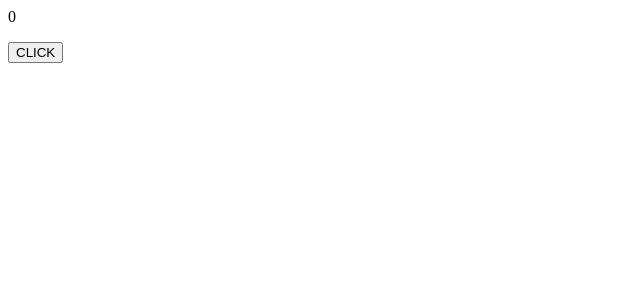
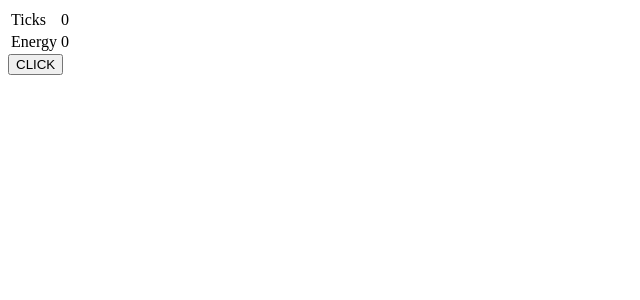
Before and after one commit to MrHen/incremental-time-loop, a React app: page / in a window 1280 px wide. Shown: the top 300 px of the page, without its empty margins (0-640 px from the left). Built offline with nearby package versions, Linux system fonts and the light colour scheme.

Commit message:
Use multiple containers

```diff
--- a/src/actions/index.ts
+++ b/src/actions/index.ts
@@ -1,5 +1,6 @@
 export enum MaterialActions {
   AddEnergy = "ADD_ENERGY",
+  AddTick = "ADD_TICK",
 }
 
 export const addEnergy = (amount: number = 1) => {
@@ -8,3 +9,10 @@ export const addEnergy = (amount: number = 1) => {
     type: MaterialActions.AddEnergy,
   };
 };
+
+export const addTick = (amount: number = 1) => {
+  return {
+    amount,
+    type: MaterialActions.AddTick,
+  };
+};
--- a/src/components/Counter.tsx
+++ b/src/components/Clicker.tsx
@@ -1,20 +1,18 @@
 import * as PropTypes from "prop-types";
 import * as React from "react";
 
-export interface ICounterProps {
+export interface IClickerProps {
   onClick: any;
-  value: number;
 }
 
-export class Counter extends React.Component<ICounterProps, any> {
+export class Clicker extends React.Component<IClickerProps, any> {
   public render() {
     return (
       <div>
-        <p>{this.props.value}</p>
         <button onClick={this.props.onClick}>CLICK</button>
       </div>
     );
   }
 }
 
-export default Counter;
+export default Clicker;
--- /dev/null
+++ b/src/components/Scoreboard.tsx
@@ -0,0 +1,28 @@
+import * as PropTypes from "prop-types";
+import * as React from "react";
+
+export interface IScoreboardProps {
+  ticks: number;
+  energy: number;
+}
+
+export class Scoreboard extends React.Component<IScoreboardProps, any> {
+  public render() {
+    return (
+      <table>
+        <tbody>
+          <tr>
+            <td>Ticks</td>
+            <td>{this.props.ticks}</td>
+          </tr>
+          <tr>
+            <td>Energy</td>
+            <td>{this.props.energy}</td>
+          </tr>
+        </tbody>
+      </table>
+    );
+  }
+}
+
+export default Scoreboard;
--- /dev/null
+++ b/src/containers/App.tsx
@@ -0,0 +1,19 @@
+import * as React from "react";
+import { connect } from "react-redux";
+
+import { addEnergy } from "../actions";
+import { IState } from "../reducers";
+
+import Clicker from "./Clicker";
+import Scoreboard from "./Scoreboard";
+
+const App = () => {
+  return (
+    <div>
+      <Scoreboard />
+      <Clicker />
+    </div>
+  );
+};
+
+export default connect()(App);
--- /dev/null
+++ b/src/containers/Clicker.ts
@@ -0,0 +1,14 @@
+import { connect, Dispatch } from "react-redux";
+
+import { addEnergy } from "../actions";
+import Clicker from "../components/Clicker";
+
+const mapDispatchToProps = (dispatch: Dispatch<any>) => {
+    return {
+      onClick: () => {
+        dispatch(addEnergy());
+      },
+  };
+};
+
+export default connect(null, mapDispatchToProps)(Clicker);
--- a/src/containers/Scoreboard.ts
+++ b/src/containers/Scoreboard.ts
@@ -1,27 +1,14 @@
-import { connect, Dispatch, MapStateToPropsParam } from "react-redux";
+import { connect } from "react-redux";
 
 import { addEnergy } from "../actions";
-import Counter, { ICounterProps } from "../components/Counter";
+import Scoreboard from "../components/Scoreboard";
 import { IState } from "../reducers";
 
-interface IScoreboardProps {
-  label: string;
-}
-
-const mapStateToProps = (state: IState, ownProps: IScoreboardProps) => {
+const mapStateToProps = (state: IState) => {
   return {
-    value: state.materials.energy,
+    energy: state.materials.energy,
+    ticks: state.materials.ticks,
   };
 };
 
-const mapDispatchToProps = (dispatch: Dispatch<any>, ownProps: IScoreboardProps) => {
-  return {
-    onClick: () => {
-      dispatch(addEnergy());
-    },
-  };
-};
-
-const Scoreboard = connect(mapStateToProps, mapDispatchToProps)(Counter);
-
-export default Scoreboard;
+export default connect(mapStateToProps)(Scoreboard);
--- a/src/index.tsx
+++ b/src/index.tsx
@@ -3,14 +3,14 @@ import * as ReactDOM from "react-dom";
 import { Provider } from "react-redux";
 import { createStore } from "redux";
 
-import Scoreboard from "./containers/Scoreboard";
+import App from "./containers/App";
 import reducers from "./reducers";
 
 const store = createStore(reducers);
 
 ReactDOM.render(
   <Provider store={store}>
-    <Scoreboard label="Hello"/>
+    <App />
   </Provider>,
   document.getElementById("root"),
 );
--- a/src/reducers/materials.ts
+++ b/src/reducers/materials.ts
@@ -1,38 +1,29 @@
 import { MaterialActions } from "../actions";
 
 interface IAction {
-  id: string;
   type: string;
-  text: string;
   amount?: number;
 }
 
 export interface IMaterial {
-  completed?: boolean;
-  id?: string;
-  text?: string;
   energy: number;
+  ticks: number;
 }
 
 export type IMaterialsState = IMaterial;
 
 const materialDefaults: IMaterial = {
   energy: 0,
+  ticks: 0,
 };
 
 const materials = (state: IMaterialsState = materialDefaults, action: IAction): IMaterialsState => {
   switch (action.type) {
-    case "ADD_TODO":
+    case MaterialActions.AddTick:
       return {
         ...state,
-        ...{
-          completed: false,
-          energy: 0,
-          id: action.id,
-          text: action.text,
-        },
+        ticks: state.ticks + action.amount,
       };
-
     case MaterialActions.AddEnergy:
       return {
         ...state,
```
